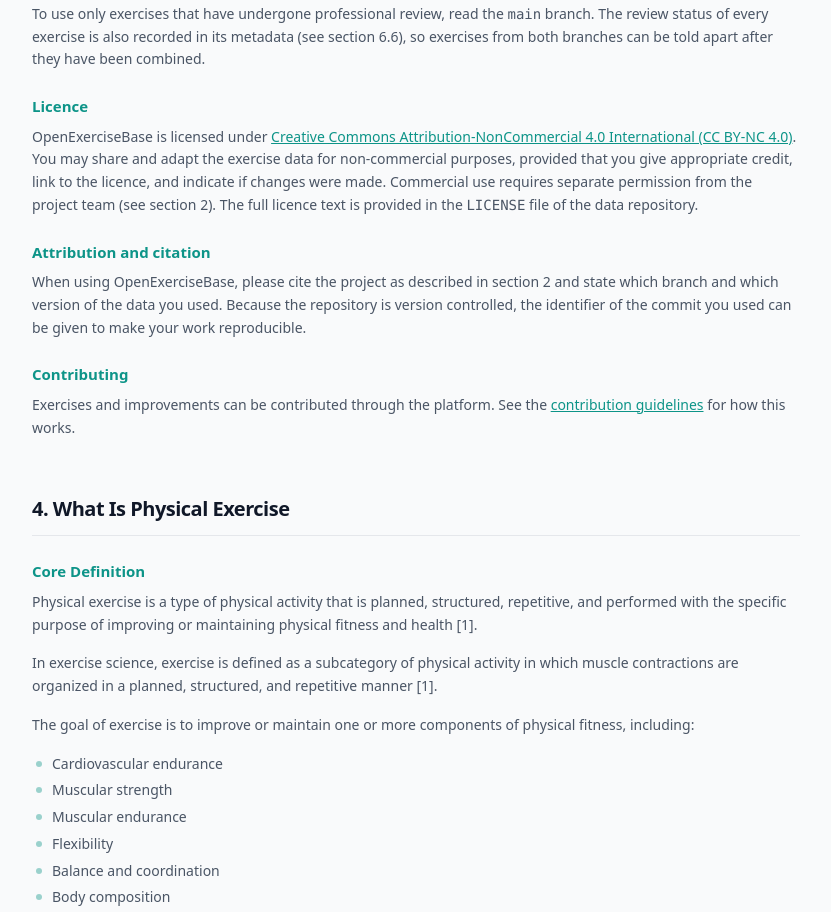
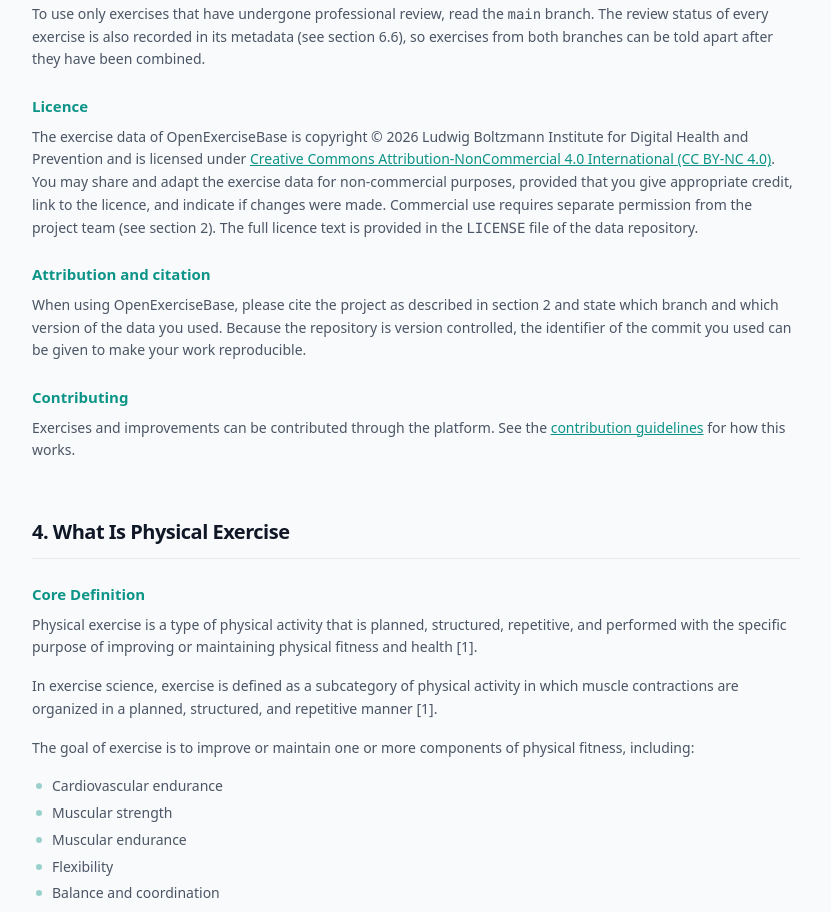
Before and after one commit to OpenExerciseBase/OpenExerciseBase-Web-Platform, a Next.js app: page /documentation in a window 1280 px wide. Shown: the part 2020-2932 px from the top of the page, without its empty margins (320-1151 px from the left). Built offline with nearby package versions, Linux system fonts and the light colour scheme.

Commit message:
add institute to footer and documentation

```diff
--- a/app/documentation/page.tsx
+++ b/app/documentation/page.tsx
@@ -167,7 +167,7 @@
             <P>To use only exercises that have undergone professional review, read the <code>main</code> branch. The review status of every exercise is also recorded in its metadata (see section 6.6), so exercises from both branches can be told apart after they have been combined.</P>
 
             <H3>Licence</H3>
-            <P>OpenExerciseBase is licensed under <a href="https://creativecommons.org/licenses/by-nc/4.0/" target="_blank" rel="noopener noreferrer" className="text-primary underline hover:text-primary-deep">Creative Commons Attribution-NonCommercial 4.0 International (CC BY-NC 4.0)</a>. You may share and adapt the exercise data for non-commercial purposes, provided that you give appropriate credit, link to the licence, and indicate if changes were made. Commercial use requires separate permission from the project team (see section 2). The full licence text is provided in the <code>LICENSE</code> file of the data repository.</P>
+            <P>The exercise data of OpenExerciseBase is copyright © 2026 Ludwig Boltzmann Institute for Digital Health and Prevention and is licensed under <a href="https://creativecommons.org/licenses/by-nc/4.0/" target="_blank" rel="noopener noreferrer" className="text-primary underline hover:text-primary-deep">Creative Commons Attribution-NonCommercial 4.0 International (CC BY-NC 4.0)</a>. You may share and adapt the exercise data for non-commercial purposes, provided that you give appropriate credit, link to the licence, and indicate if changes were made. Commercial use requires separate permission from the project team (see section 2). The full licence text is provided in the <code>LICENSE</code> file of the data repository.</P>
 
             <H3>Attribution and citation</H3>
             <P>When using OpenExerciseBase, please cite the project as described in section 2 and state which branch and which version of the data you used. Because the repository is version controlled, the identifier of the commit you used can be given to make your work reproducible.</P>
--- a/components/home/Footer.tsx
+++ b/components/home/Footer.tsx
@@ -94,7 +94,7 @@
             </svg>
           </a>
           <p className="text-xs text-gray-400 text-center">
-            &copy; {new Date().getFullYear()} OpenExerciseBase. Licensed under{" "}
+            &copy; {new Date().getFullYear()} Ludwig Boltzmann Institute for Digital Health and Prevention. Licensed under{" "}
             <a
               href="https://creativecommons.org/licenses/by-nc/4.0/"
               target="_blank"
```
